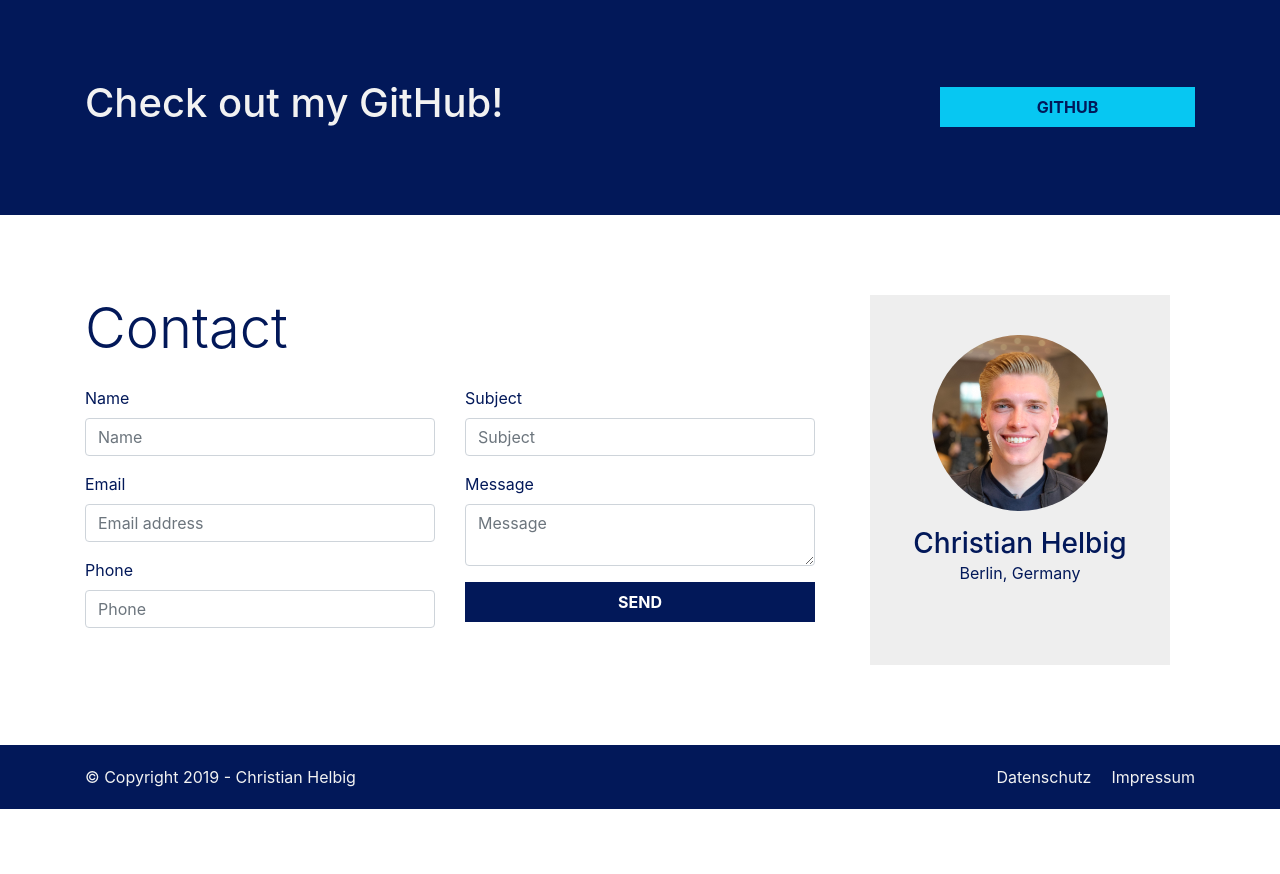
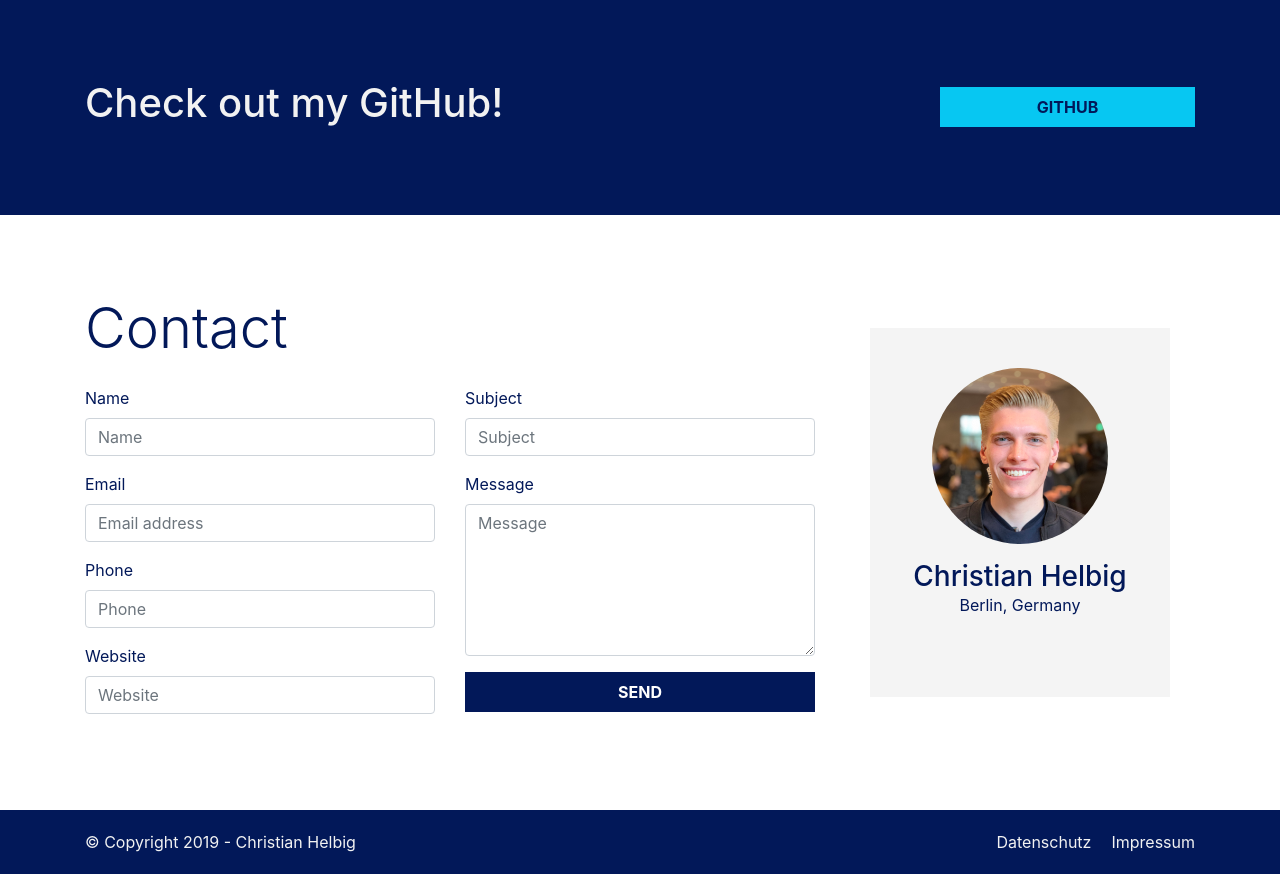
Before and after one commit to christianhelbig/christianhelbig.com, a PHP site: page / in a window 1280 px wide. Shown: the part 2454-3328 px from the top of the page. Before the commit the page ends 3263 px from the top, so only its background shows below. Run offline with PHP 8.4, Linux system fonts and the light colour scheme; some libraries are stand-ins or nearby versions.

Commit message:
optimized contact form sanitizing + minor corrections

```diff
--- a/css/style.css
+++ b/css/style.css
@@ -54,7 +54,8 @@ body {
  * Sections
  */
 .flex-vcenter {
-  align-items: center;
+  flex-direction: column;
+  justify-content: center;
 }
 
 /*
@@ -297,6 +298,11 @@ h3 {
 /*
  * Contact
  */
+.contact-form #message {
+  height: 152px;
+  /* Hardcoded (shame!) -> gonna fix later */
+}
+
 .vcard-wrapper {
   padding: 0 40px;
 }
@@ -304,7 +310,7 @@ h3 {
 .vcard {
   text-align: center;
   padding: 40px;
-  background: #EEEEEE;
+  background: #f4f4f4;
 }
 .vcard img {
   position: relative;
--- a/css/style.scss
+++ b/css/style.scss
@@ -16,7 +16,7 @@ $emphasize-color-2: #B52072;
 $text-color-dark: #021859;
 $text-color-bright: #F2F2F2;
 $section-emphasize: #bfe5fb;
-$box-background: #EEEEEE;
+$box-background: #f4f4f4;
 
 /*
  * General
@@ -68,7 +68,8 @@ body {
  */
 
 .flex-vcenter {
-  align-items: center;
+  flex-direction: column;
+  justify-content: center;
 }
 
 /*
@@ -342,6 +343,10 @@ h3 {
  * Contact
  */
 
+.contact-form #message {
+  height: 152px; /* Hardcoded (shame!) -> gonna fix later */
+}
+
 .vcard-wrapper {
   padding: 0 40px;
 }
--- a/index.php
+++ b/index.php
@@ -178,11 +178,11 @@
     <section id="contact" class="section">
         <div class="container">
             <div class="row">
-                <div class="col-md-8 d-flex-inline">
+                <div class="col-md-8 d-flex flex-vcenter">
                     <h2 class="display-4">Contact</h2>
                     <?php include "resources/templates/contact.php"; ?>
                 </div>
-                <div class="col-md-4 d-flex-inline vcard-wrapper">
+                <div class="col-md-4 d-flex flex-vcenter vcard-wrapper">
                     <div class="vcard">
                         <img src="<?php echo $profile_url ?>">
                         <h3>Christian Helbig</h3>
--- a/resources/templates/contact.php
+++ b/resources/templates/contact.php
@@ -1,17 +1,18 @@
 <?php
     if (isset($_POST['submit'])) {
-        $name       = sanitize($_POST['name']);
-        $email      = sanitize($_POST['email']);
-        $phone      = sanitize($_POST['phone']);
-        $subject    = sanitize($_POST['subject']);
-        $message    = sanitize($_POST['message']);
+        $name       = filter_var(sanitize($_POST['name']), FILTER_SANITIZE_STRING);
+        $email      = filter_var(sanitize($_POST['email']), FILTER_SANITIZE_EMAIL);
+        $phone      = filter_var(sanitize($_POST['phone']), FILTER_SANITIZE_STRING);
+        $website    = filter_var(sanitize($_POST['website']), FILTER_SANITIZE_URL);
+        $subject    = filter_var(sanitize($_POST['subject']), FILTER_SANITIZE_STRING);
+        $message    = filter_var(sanitize($_POST['message']), FILTER_SANITIZE_STRING);
     }
 
     // Sanitize user input
     function sanitize($data) {
 
-        filter_var($data, FILTER_SANITIZE_STRING);
         $data = trim($data);
+        $data = strip_tags($data);
         $data = stripslashes($data);
         $data = htmlspecialchars($data);
 
@@ -34,6 +35,10 @@
                 <label for="phone">Phone</label>
                 <input class="form-control" type="text" id="phone" name="phone" placeholder="Phone">
             </div>
+            <div class="form-group">
+                <label for="website">Website</label>
+                <input class="form-control" type="text" id="website" name="website" placeholder="Website">
+            </div>
         </div>
         <div class="col-md-6">
             <div class="form-group">
@@ -42,7 +47,7 @@
             </div>
             <div class="form-group">
                 <label for="message">Message</label>
-                <textarea class="form-control" id="message" name="message" placeholder="Message" required></textarea>
+                <textarea class="form-control" id="message" name="message" placeholder="Message" rows="5" required></textarea>
             </div>
             <div class="form-group">
                 <button type="submit" class="btn btn-primary btn-block" name="submit">Send</button>
@@ -56,7 +61,8 @@
     if (isset($_POST['submit'])) {
         $body = "Name: $name\n" .
                 "E-Mail: $email\n" .
-                "Phone: $phone\n\n" .
+                "Phone: $phone\n" .
+                "Website: $website\n\n" .
                 "Message: \n $message\n";
 
         if (mail("hello@christianhelbig.com", $subject, $body)) {
```
Also changed, not shown: 1 other file.
